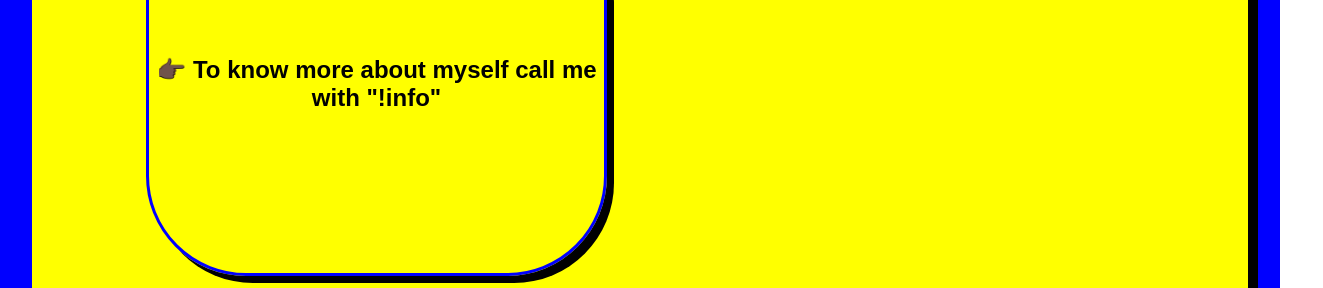
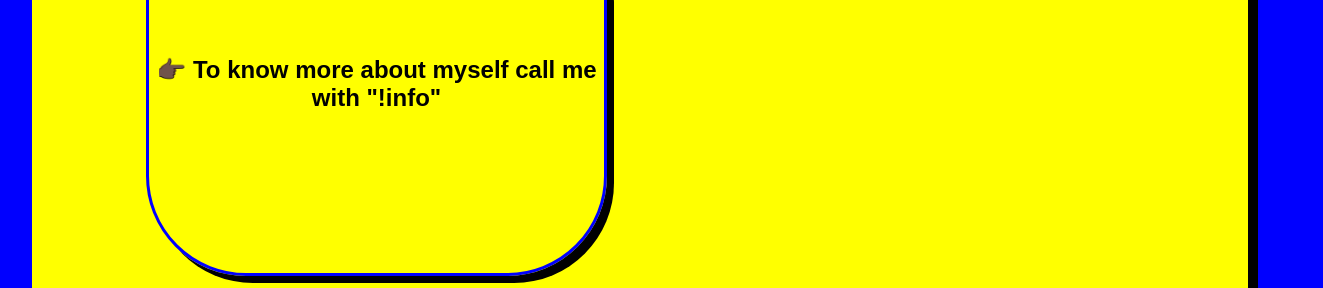
Before and after one commit to rohittp0/Punarjani, a website: page html-templates/help.html in a window 1280 px wide. Shown: the part 345-633 px from the top of the page, 1323 px wide, since content can reach past the window. Drawn offline with Linux system fonts and the light colour scheme.

Commit message:
fixed image creation

```diff
--- a/build.js
+++ b/build.js
@@ -5,7 +5,9 @@ import path from "path";
 const TEMPLATES_DIR = path.join(process.cwd(), "html-templates/");
 const IMAGES_DIR = path.join(process.cwd(), "images/");
 
-const htmlFiles = fs.readdirSync(TEMPLATES_DIR);
+const htmlFiles = fs.readdirSync(TEMPLATES_DIR).filter((file) => file.endsWith(".html"));
+
+console.log(htmlFiles);
 
 if (!fs.existsSync(IMAGES_DIR))
 	fs.mkdirSync(IMAGES_DIR);
--- a/html-templates/help.html
+++ b/html-templates/help.html
@@ -1,6 +1,11 @@
 <!DOCTYPE html>
 <html lang="en">
 <style>
+    body{
+        width: 1315px;
+        height: 1440px;
+        background-color: blue;
+    }
     .help {
         font-family: Arial, Helvetica, sans-serif;
         font-size-adjust:  3em;
```
